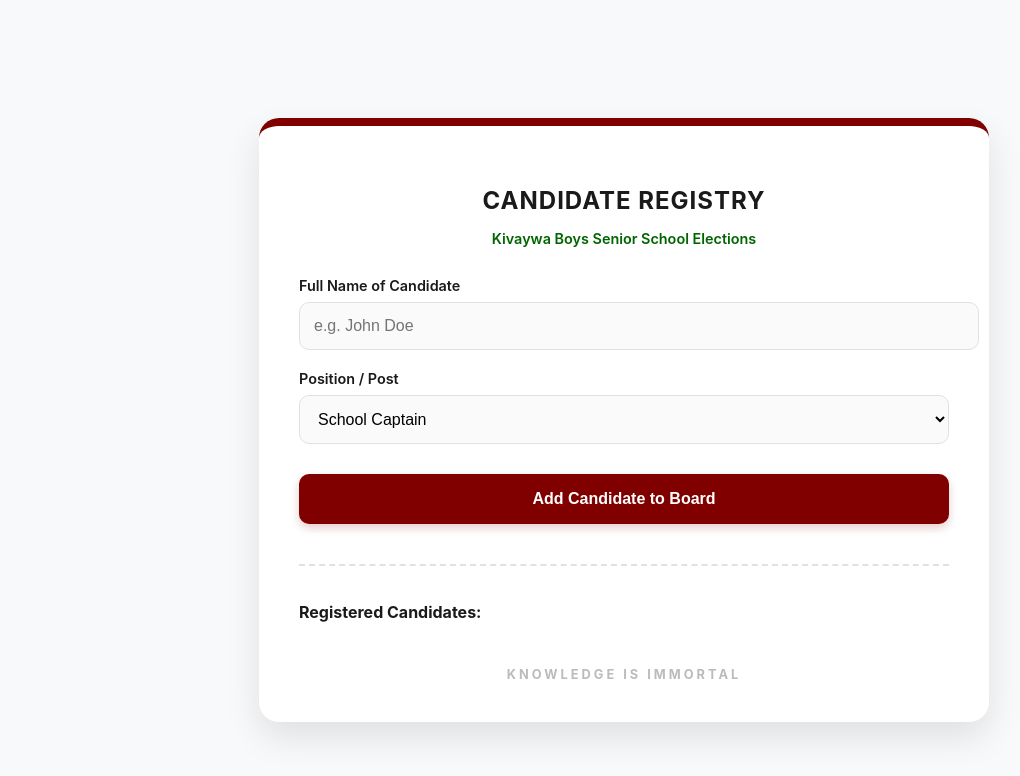
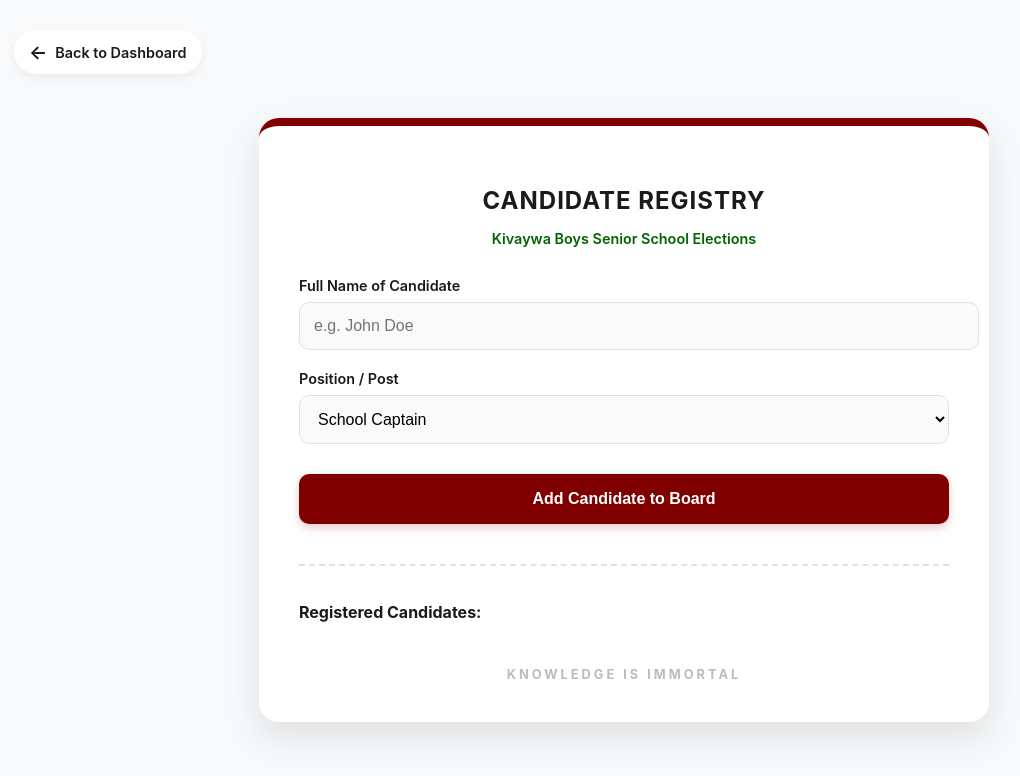
Before and after one commit to blackmutant254-star/KBHS, a plain HTML site: page Canreg.html in a window 1280 px wide. Shown: the whole page, without its empty margins (16-1036 px from the left). Drawn offline with Linux system fonts and the light colour scheme.

Commit message:
Update Canreg.html

```diff
--- a/Canreg.html
+++ b/Canreg.html
@@ -23,6 +23,37 @@
             align-items: center;
             min-height: 100vh;
             padding: 20px;
+            position: relative;
+        }
+
+        /* --- BACK ARROW STYLE --- */
+        .back-btn {
+            position: absolute;
+            top: 30px;
+            left: 30px;
+            text-decoration: none;
+            color: var(--black);
+            display: flex;
+            align-items: center;
+            font-weight: 600;
+            font-size: 0.9rem;
+            transition: all 0.3s ease;
+            background: var(--white);
+            padding: 10px 15px;
+            border-radius: 50px;
+            box-shadow: 0 4px 10px rgba(0,0,0,0.05);
+            z-index: 100;
+        }
+
+        .back-btn:hover {
+            color: var(--maroon);
+            transform: translateX(-5px);
+            box-shadow: 0 6px 15px rgba(0,0,0,0.1);
+        }
+
+        .back-btn span {
+            margin-right: 8px;
+            font-size: 1.2rem;
         }
 
         .registry-container {
@@ -121,7 +152,6 @@
             animation: slideIn 0.3s ease-out;
         }
 
-        /* Specific style for Assistant items */
         .candidate-item.assistant {
             border-left-color: #555;
             background: #f0f0f0;
@@ -152,12 +182,15 @@
             to { opacity: 1; transform: translateX(0); }
         }
 
-        /* Scrollbar styling */
         .candidate-list::-webkit-scrollbar { width: 6px; }
         .candidate-list::-webkit-scrollbar-thumb { background: #ccc; border-radius: 10px; }
     </style>
 </head>
 <body>
+
+    <a href="dash.html" class="back-btn">
+        <span>←</span> Back to Dashboard
+    </a>
 
     <div class="registry-container">
         <h2>Candidate Registry</h2>
@@ -202,7 +235,7 @@
 
         <div class="candidate-list" id="displayList">
             <h3 style="font-size: 1rem; margin-bottom: 15px; color: var(--black);">Registered Candidates:</h3>
-            </div>
+        </div>
 
         <div class="tagline">KNOWLEDGE IS IMMORTAL</div>
     </div>
@@ -213,7 +246,6 @@
         function registerCandidate() {
             const nameInput = document.getElementById('candName');
             const postSelect = document.getElementById('candPost');
-
             const name = nameInput.value.trim();
             const post = postSelect.value;
 
@@ -224,10 +256,8 @@
 
             const newCandidate = { name, post };
             candidates.push(newCandidate);
-
             updateList();
 
-            // Reset name input and focus back for speed
             nameInput.value = '';
             nameInput.focus();
         }
```
